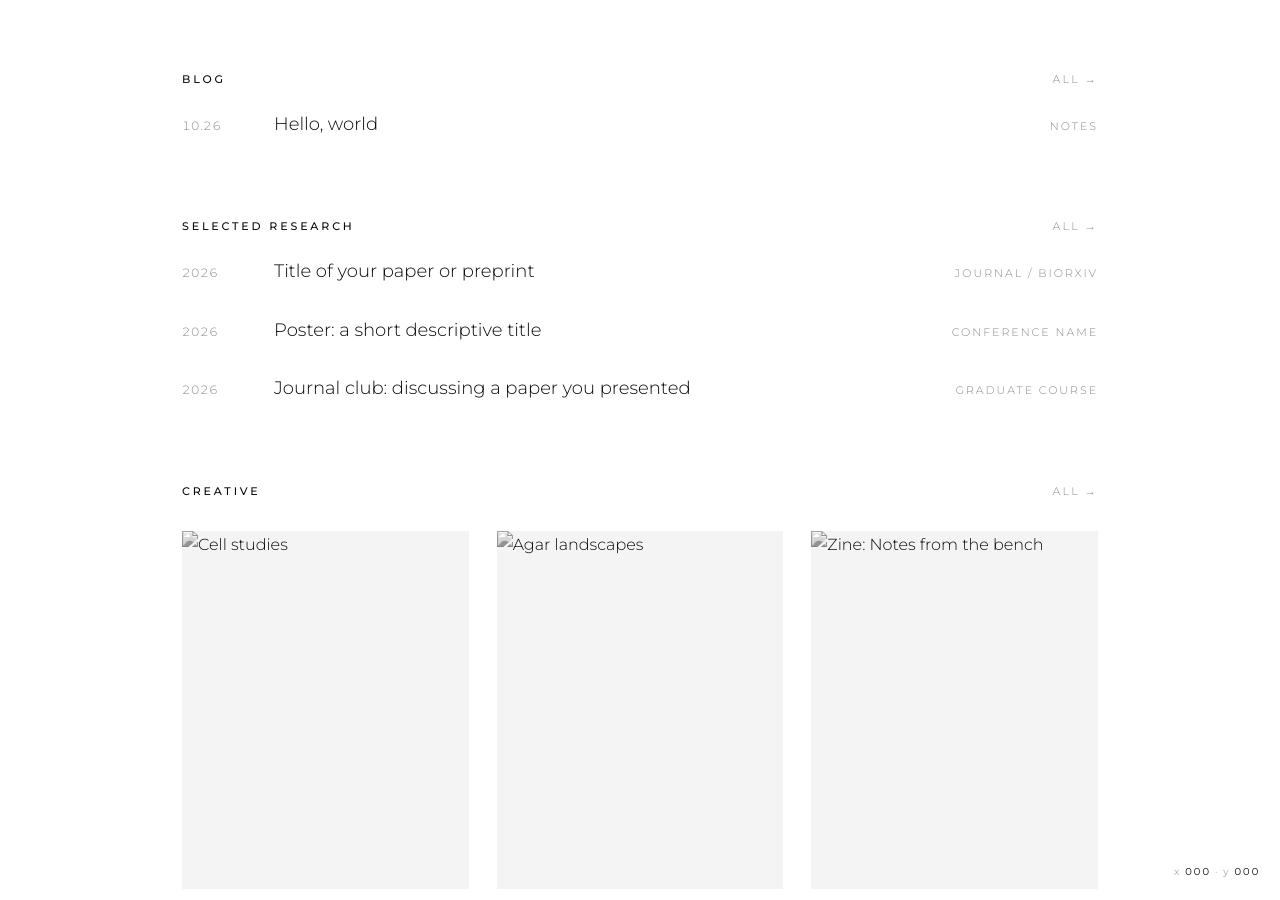
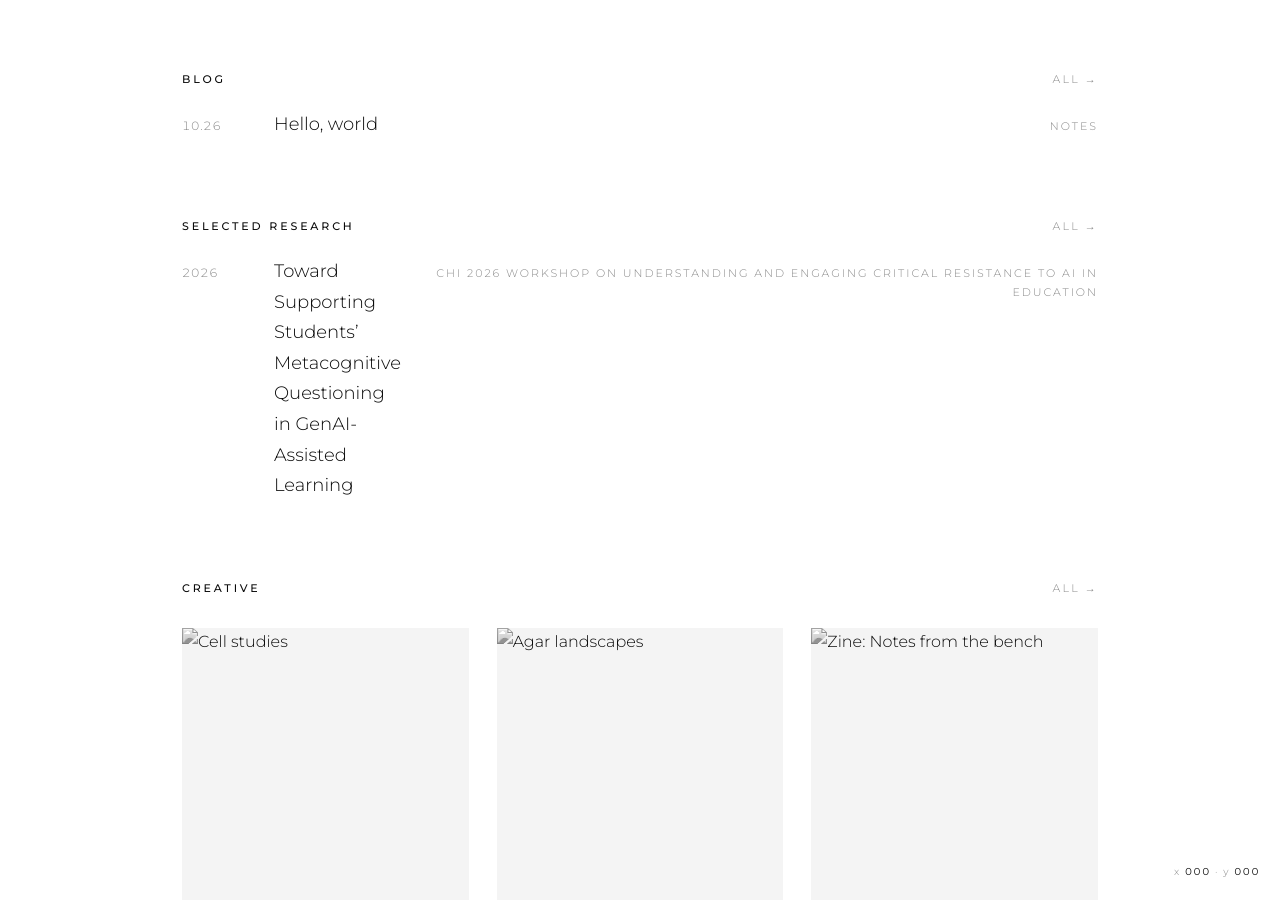
Before and after one commit to aairehtuele/arkana, a Jekyll site: the page built from index.html, in a window 1280 px wide and 900 px high, scrolled down 877 px. Built offline with Jekyll 4.4.1, drawn with Linux system fonts in a browser that asks for light colours.

Commit message:
Add CHI 2026 workshop paper to publications
Co-Authored-By: Claude Sonnet 5.5 <noreply@anthropic.com>
Claude-Session: https://claude.ai/code/session_01E3YP7n9mE67b5s3xPeZ3x9

```diff
--- a/_data/publications.yml
+++ b/_data/publications.yml
@@ -1,18 +1,8 @@
 # One entry per paper, poster or talk. Newest first.
-- title: "Title of your paper or preprint"
-  authors: "You, Co-author A, Co-author B"
-  venue: "Journal / bioRxiv"
+# To add another, copy a block below and change the text.
+# (title / authors / venue / year / link — link is optional)
+- title: "Toward Supporting Students’ Metacognitive Questioning in GenAI-Assisted Learning"
+  authors: "Yeonsun Yang, Anastasia Arkhipenkova, Jean Y Song"
+  venue: "CHI 2026 Workshop on Understanding and Engaging Critical Resistance to AI in Education"
   year: 2026
-  link: "https://doi.org/..."
-
-- title: "Poster: a short descriptive title"
-  authors: "You, Supervisor"
-  venue: "Conference name"
-  year: 2026
-  link: ""
-
-- title: "Journal club: discussing a paper you presented"
-  authors: "You"
-  venue: "Graduate course"
-  year: 2026
-  link: ""
+  link: "https://yeonsunyang.com/assets/pdf/CHI26_workshop_metacognitive_questioning.pdf"
```
